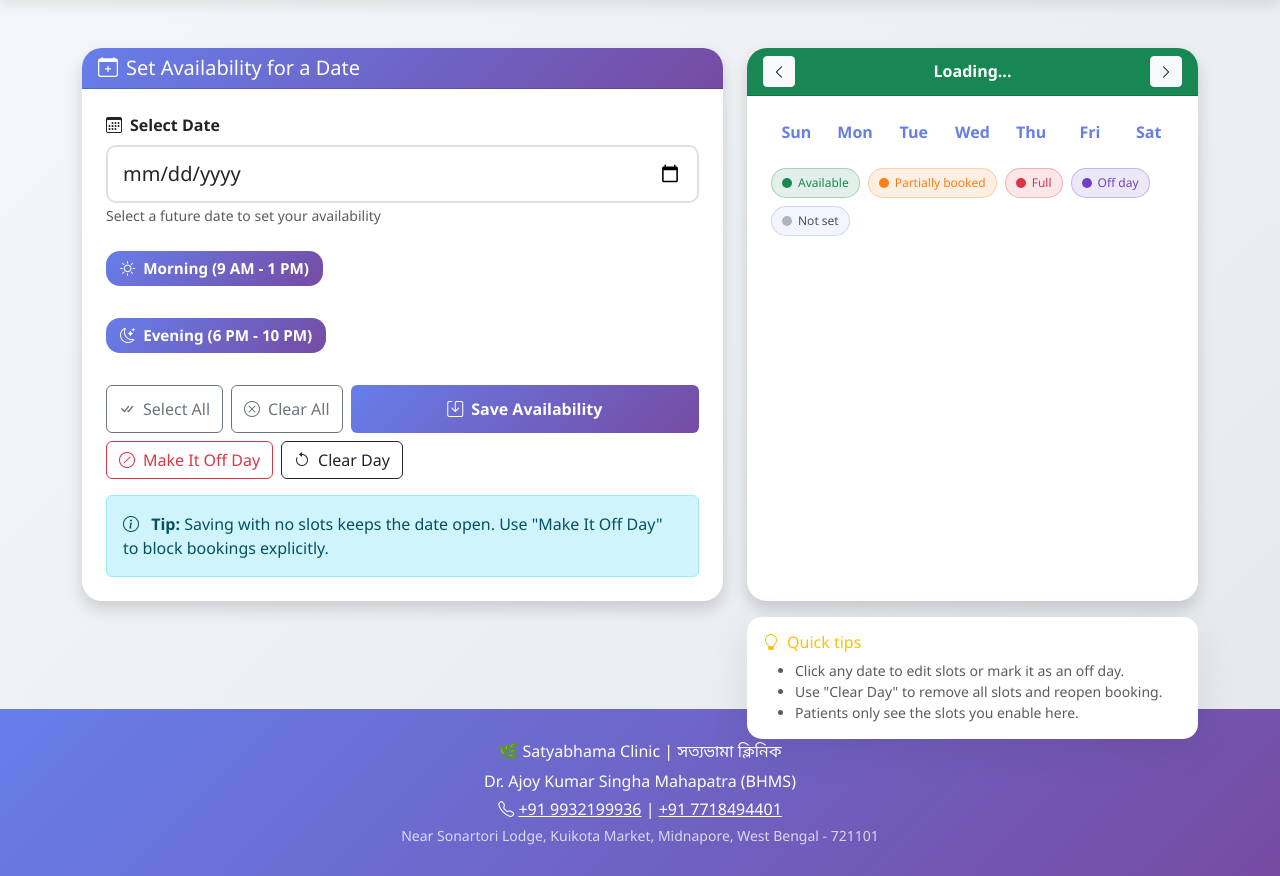
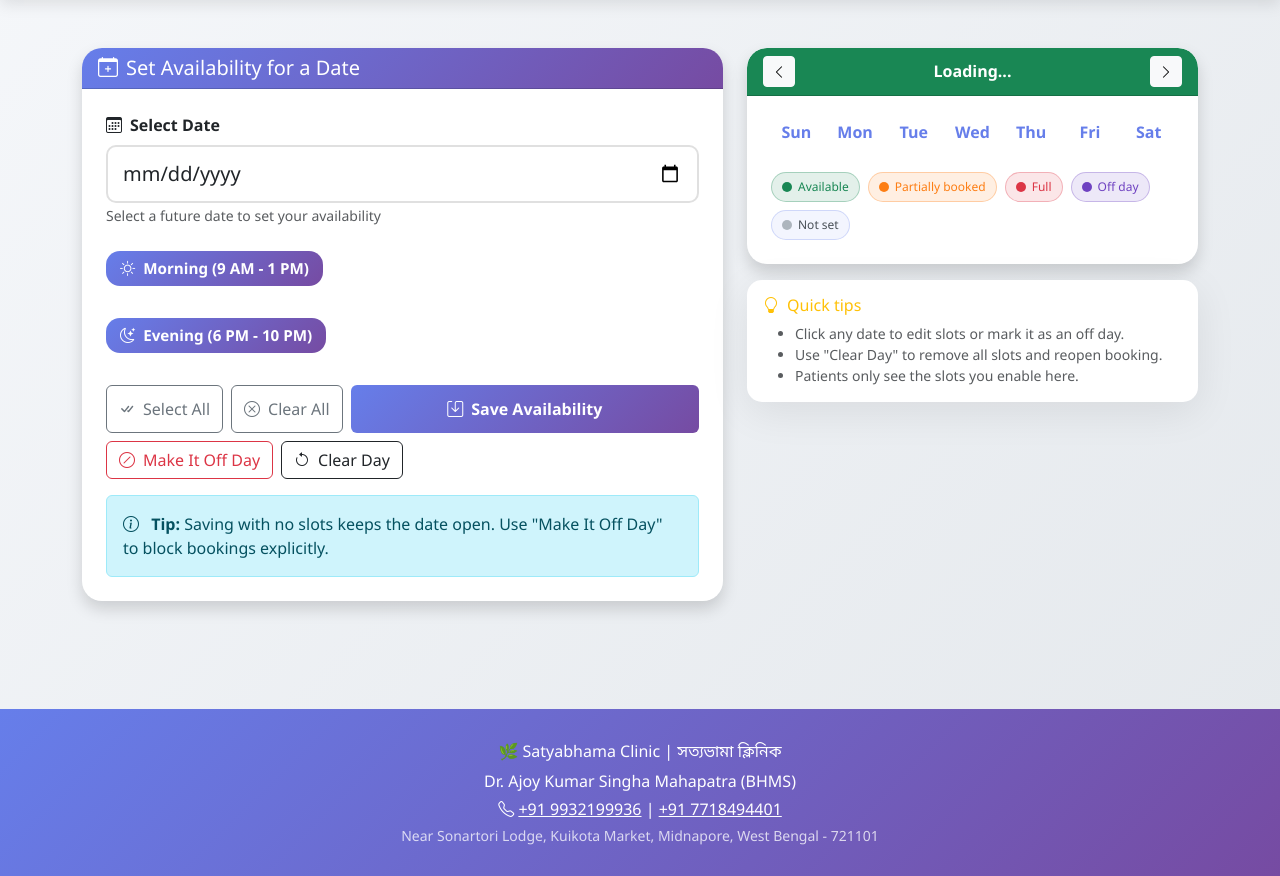
Before and after one commit to souma21122002/satyabhama-clinic_2, a Flask app: template app/templates/doctor/availability.html in a window 1280 px wide. Shown: the part 74-950 px from the top of the page. Run offline with Flask 3, Linux system fonts and the light colour scheme; the template is opened without the code that fills it, so the values that code supplies are empty; some libraries are stand-ins or nearby versions.

Commit message:
Fix calendar overflow and quick tips layout

```diff
--- a/app/templates/doctor/availability.html
+++ b/app/templates/doctor/availability.html
@@ -48,7 +48,7 @@
 
     .calendar-weekdays {
         display: grid;
-        grid-template-columns: repeat(7, 1fr);
+        grid-template-columns: repeat(7, minmax(0, 1fr));
         gap: 8px;
         margin-bottom: 8px;
         font-weight: 600;
@@ -56,10 +56,22 @@
         text-align: center;
     }
 
+    .calendar-panel {
+        border-radius: 20px;
+        overflow: hidden;
+    }
+
+    .calendar-panel .card-body {
+        overflow: hidden;
+    }
+
     .calendar-grid {
         display: grid;
-        grid-template-columns: repeat(7, 1fr);
+        grid-template-columns: repeat(7, minmax(0, 1fr));
         gap: 8px;
+        width: 100%;
+        box-sizing: border-box;
+        padding: 2px;
     }
 
     .calendar-day {
@@ -68,6 +80,8 @@
         min-height: 92px;
         padding: 8px;
         background: #fff;
+        min-width: 0;
+        box-sizing: border-box;
         display: flex;
         flex-direction: column;
         justify-content: space-between;
@@ -80,6 +94,7 @@
         cursor: pointer;
         width: 100%;
         height: 100%;
+        box-sizing: border-box;
         display: flex;
         flex-direction: column;
         justify-content: space-between;
@@ -88,8 +103,8 @@
 
     .calendar-day:hover {
         border-color: #667eea;
-        box-shadow: 0 8px 20px rgba(102, 126, 234, 0.18);
-        transform: translateY(-2px);
+        box-shadow: 0 6px 14px rgba(102, 126, 234, 0.16);
+        transform: none;
     }
 
     .calendar-day.placeholder,
@@ -151,8 +166,8 @@
     .calendar-day.status-off .calendar-meta { color: #6f42c1; }
 
     .calendar-day.selected {
-        border: 2px solid #764ba2;
-        box-shadow: 0 0 0 5px rgba(118, 75, 162, 0.18);
+        border: 1px solid #764ba2;
+        box-shadow: inset 0 0 0 3px rgba(118, 75, 162, 0.35);
     }
 
     .legend-chip {
@@ -267,7 +282,7 @@
         </div>
 
         <div class="col-lg-5">
-            <div class="card shadow h-100" style="border-radius: 20px;">
+            <div class="card shadow calendar-panel">
                 <div class="card-header bg-success text-white" style="border-radius: 20px 20px 0 0;">
                     <div class="d-flex justify-content-between align-items-center">
                         <button class="btn btn-light btn-sm" type="button" data-calendar-nav="prev">
```
